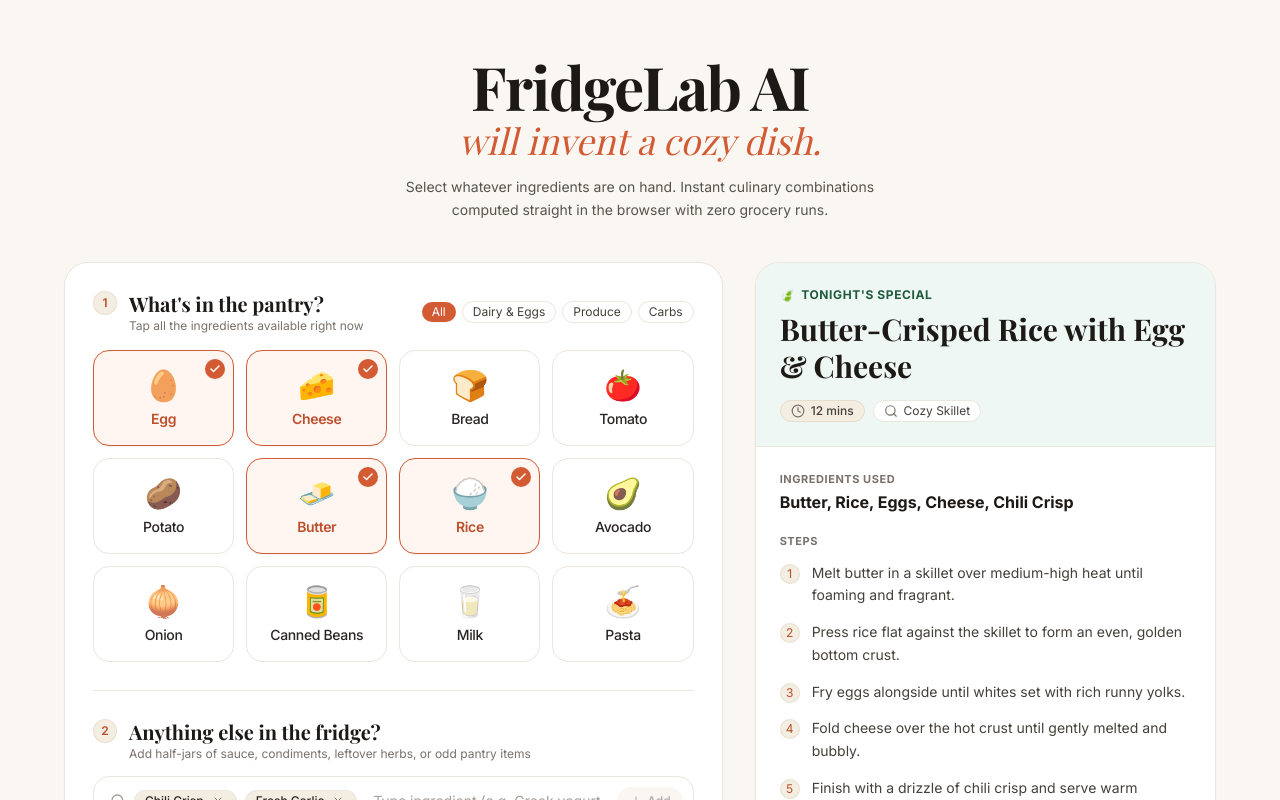
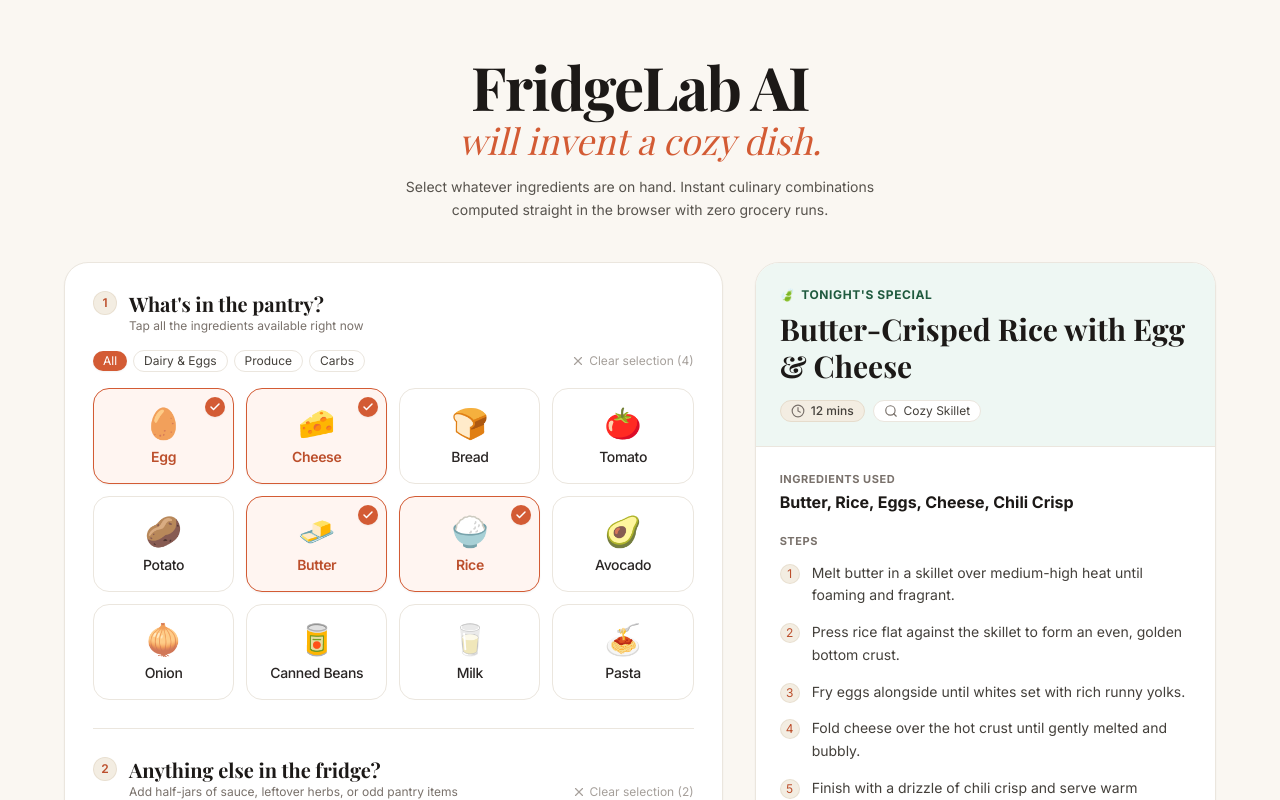
Before and after one commit to SmileyDoodle/fridgelab-ai, a React (Vite) app: page / in a window 1280 px wide. Shown: the top 800 px of the page. Built offline with nearby package versions, Linux system fonts and the light colour scheme; a web font is replaced by a local one.

Commit message:
add clear selection logic

```diff
--- a/src/App.tsx
+++ b/src/App.tsx
@@ -77,6 +77,11 @@ export default function App() {
     )
   }, [])
 
+  // Clear all staple ingredients
+  const handleClearSelectedIngredients = useCallback(() => {
+    setSelectedIngredientIds([])
+  }, [])
+
   // Append custom ingredient string
   const handleAddCustomIngredient = useCallback((name: string) => {
     const trimmed = name.trim()
@@ -91,6 +96,11 @@ export default function App() {
   // Remove custom ingredient string
   const handleRemoveCustomIngredient = useCallback((name: string) => {
     setCustomIngredients((prev) => prev.filter((item) => item !== name))
+  }, [])
+
+  // Clear all custom ingredients
+  const handleClearCustomIngredients = useCallback(() => {
+    setCustomIngredients([])
   }, [])
 
   // Toggle dietary filter
@@ -198,6 +208,7 @@ export default function App() {
             <IngredientGrid
               selectedIds={selectedIngredientIds}
               onToggleIngredient={handleToggleIngredient}
+              onClearSelection={handleClearSelectedIngredients}
             />
 
             <hr className="border-surface-border" />
@@ -207,6 +218,7 @@ export default function App() {
               customIngredients={customIngredients}
               onAddIngredient={handleAddCustomIngredient}
               onRemoveIngredient={handleRemoveCustomIngredient}
+              onClearIngredients={handleClearCustomIngredients}
             />
 
             <hr className="border-surface-border" />
--- a/src/components/pantry/CustomIngredientInput.tsx
+++ b/src/components/pantry/CustomIngredientInput.tsx
@@ -1,5 +1,5 @@
-import { useState, type KeyboardEvent } from 'react'
-import { Plus, Search } from 'lucide-react'
+import { useRef, useState, type KeyboardEvent } from 'react'
+import { Plus, Search, X } from 'lucide-react'
 import { Pill, StepIndicator } from '../common/index.ts'
 
 export interface CustomIngredientInputProps {
@@ -9,6 +9,8 @@ export interface CustomIngredientInputProps {
   onAddIngredient: (name: string) => void
   /** Callback fired when an added ingredient is dismissed */
   onRemoveIngredient: (name: string) => void
+  /** Callback fired when all custom ingredients are cleared */
+  onClearIngredients?: () => void
   /** Placeholder text for the input */
   placeholder?: string
   /** Additional custom classes */
@@ -22,20 +24,26 @@ export function CustomIngredientInput({
   customIngredients,
   onAddIngredient,
   onRemoveIngredient,
+  onClearIngredients,
   placeholder = 'Type ingredient (e.g. Greek yogurt)',
   className = '',
 }: CustomIngredientInputProps) {
   const [inputValue, setInputValue] = useState('')
+  const inputRef = useRef<HTMLInputElement>(null)
 
   const handleAdd = () => {
     const trimmed = inputValue.trim()
-    if (!trimmed) return
+    if (!trimmed) {
+      inputRef.current?.focus()
+      return
+    }
 
     // Avoid duplicate additions
     if (!customIngredients.some((ing) => ing.toLowerCase() === trimmed.toLowerCase())) {
       onAddIngredient(trimmed)
     }
     setInputValue('')
+    inputRef.current?.focus()
   }
 
   const handleKeyDown = (e: KeyboardEvent<HTMLInputElement>) => {
@@ -50,16 +58,29 @@ export function CustomIngredientInput({
       {/* Step 2 Header */}
       <div className="flex items-start gap-3">
         <StepIndicator step={2} />
-        <div>
+        <div className="flex-1 min-w-0">
           <h3
             id="step-2-heading"
             className="font-serif text-lg sm:text-xl font-bold text-stone-900 leading-tight"
           >
             Anything else in the fridge?
           </h3>
-          <p className="text-xs text-stone-500 mt-0.5">
-            Add half-jars of sauce, condiments, leftover herbs, or odd pantry items
-          </p>
+          <div className="mt-0.5 flex flex-wrap items-center justify-between gap-2">
+            <p className="text-xs text-stone-500">
+              Add half-jars of sauce, leftover herbs, or odd pantry items
+            </p>
+            {/* Clear selection button */}
+            <button
+              type="button"
+              onClick={onClearIngredients}
+              disabled={customIngredients.length === 0}
+              aria-label={`Clear custom ingredients (${customIngredients.length})`}
+              className="inline-flex shrink-0 items-center gap-1 text-xs text-stone-400 hover:text-stone-700 transition-colors disabled:opacity-40 disabled:cursor-not-allowed disabled:hover:text-stone-400 cursor-pointer"
+            >
+              <X className="h-3.5 w-3.5" aria-hidden="true" />
+              <span>Clear selection ({customIngredients.length})</span>
+            </button>
+          </div>
         </div>
       </div>
 
@@ -79,6 +100,7 @@ export function CustomIngredientInput({
 
         {/* Text input */}
         <input
+          ref={inputRef}
           type="text"
           value={inputValue}
           onChange={(e) => setInputValue(e.target.value)}
@@ -94,7 +116,7 @@ export function CustomIngredientInput({
           onClick={handleAdd}
           disabled={!inputValue.trim()}
           aria-label="Add ingredient to pantry"
-          className="inline-flex shrink-0 items-center gap-1 rounded-full bg-cream-200 px-3 py-1.5 text-xs font-semibold text-stone-700 transition-colors hover:bg-cream-300 disabled:pointer-events-none disabled:opacity-40 focus-visible:outline-none focus-visible:ring-2 focus-visible:ring-brand focus-visible:ring-offset-2"
+          className="inline-flex shrink-0 items-center gap-1 rounded-full bg-cream-200 px-3 py-1.5 text-xs font-semibold text-stone-700 transition-colors hover:bg-cream-300 active:scale-95 disabled:opacity-40 disabled:cursor-not-allowed disabled:hover:bg-cream-200 disabled:hover:text-stone-700 cursor-pointer focus-visible:outline-none focus-visible:ring-2 focus-visible:ring-brand focus-visible:ring-offset-2"
         >
           <Plus className="h-3.5 w-3.5" aria-hidden="true" />
           <span>Add</span>
--- a/src/components/pantry/IngredientGrid.tsx
+++ b/src/components/pantry/IngredientGrid.tsx
@@ -1,4 +1,5 @@
 import { useState } from 'react'
+import { X } from 'lucide-react'
 import { Pill, StepIndicator } from '../common/index.ts'
 import {
   INITIAL_PANTRY_INGREDIENTS,
@@ -14,6 +15,8 @@ export interface IngredientGridProps {
   selectedIds: readonly string[] | Set<string>
   /** Callback when an ingredient tile is toggled */
   onToggleIngredient: (id: string) => void
+  /** Callback when clearing all selected ingredients */
+  onClearSelection?: () => void
   /** Controlled active category, if managed externally */
   activeCategory?: IngredientCategory
   /** Callback when category filter changes */
@@ -29,6 +32,7 @@ export function IngredientGrid({
   ingredients = INITIAL_PANTRY_INGREDIENTS,
   selectedIds,
   onToggleIngredient,
+  onClearSelection,
   activeCategory: controlledCategory,
   onSelectCategory,
   className = '',
@@ -59,10 +63,12 @@ export function IngredientGrid({
     return selectedIds.includes(id)
   }
 
+  const selectedCount =
+    selectedIds instanceof Set ? selectedIds.size : selectedIds.length
+
   return (
     <section className={`space-y-4 ${className}`} aria-labelledby="step-1-heading">
-      {/* Step 1 Header & Category Filter Bar */}
-      <div className="flex flex-col gap-3 sm:flex-row sm:items-center sm:justify-between">
+      {/* Step 1 Header */}
       <div className="flex items-start gap-3">
         <StepIndicator step={1} />
         <div>
@@ -78,11 +84,12 @@ export function IngredientGrid({
         </div>
       </div>
 
-        {/* Category filter bar */}
+      {/* Category filter bar & Clear selection action */}
+      <div className="flex items-center justify-between gap-2.5 flex-wrap">
         <div
           role="tablist"
           aria-label="Filter pantry ingredients by category"
-          className="flex flex-wrap items-center gap-1.5 self-start sm:self-auto"
+          className="flex flex-wrap items-center gap-1.5"
         >
           {PANTRY_CATEGORIES.map((cat) => (
             <Pill
@@ -95,6 +102,18 @@ export function IngredientGrid({
             />
           ))}
         </div>
+
+        {/* Clear selection button */}
+        <button
+          type="button"
+          onClick={onClearSelection}
+          disabled={selectedCount === 0}
+          aria-label={`Clear selected ingredients (${selectedCount})`}
+          className="inline-flex shrink-0 items-center gap-1 text-xs text-stone-400 hover:text-stone-700 transition-colors disabled:opacity-40 disabled:cursor-not-allowed disabled:hover:text-stone-400 cursor-pointer"
+        >
+          <X className="h-3.5 w-3.5" aria-hidden="true" />
+          <span>Clear selection ({selectedCount})</span>
+        </button>
       </div>
 
       {/* 4-column responsive grid (3 cols on screens < 640px) */}
```
Lines whose indentation alone changed are shown as unchanged.
